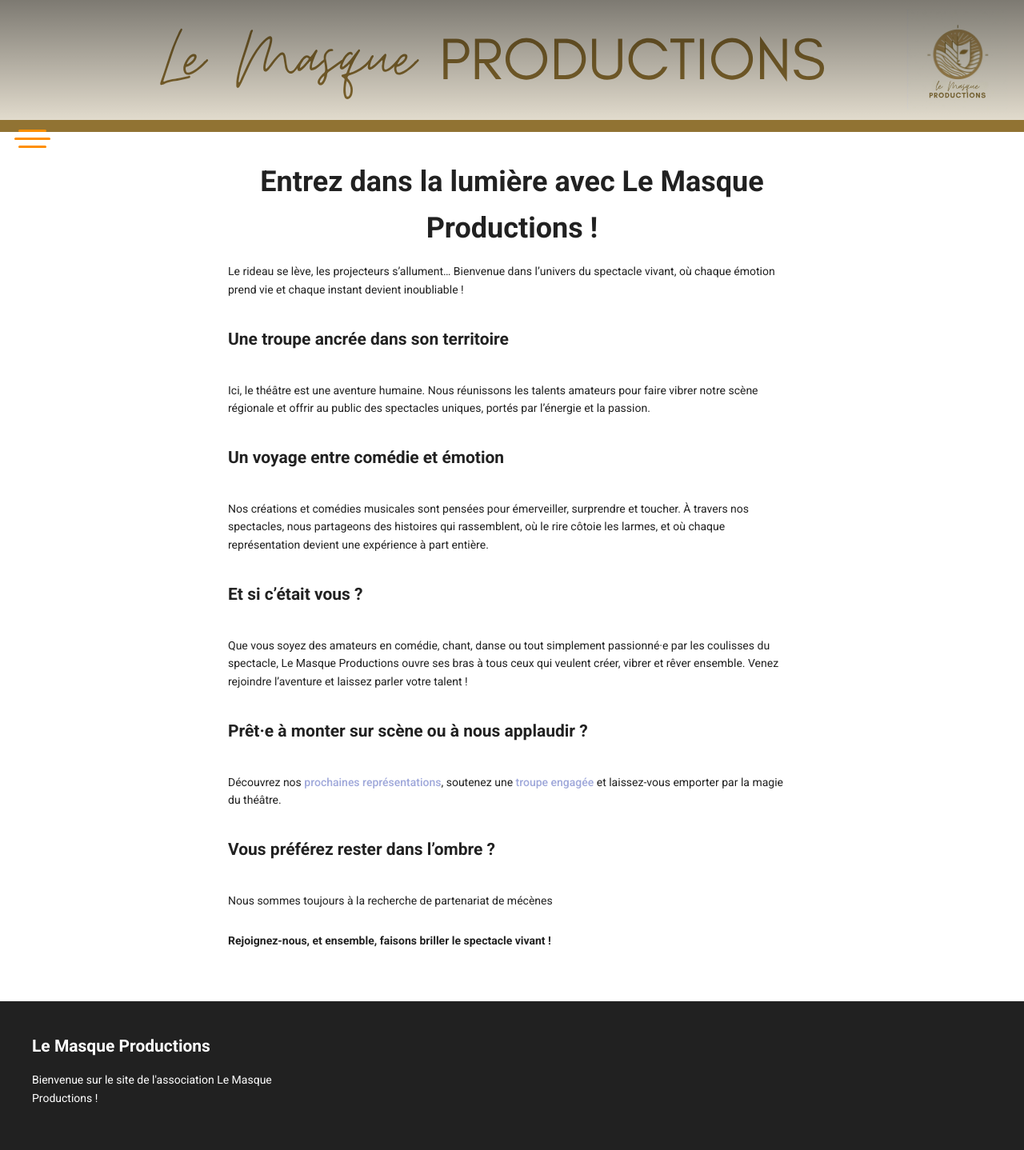
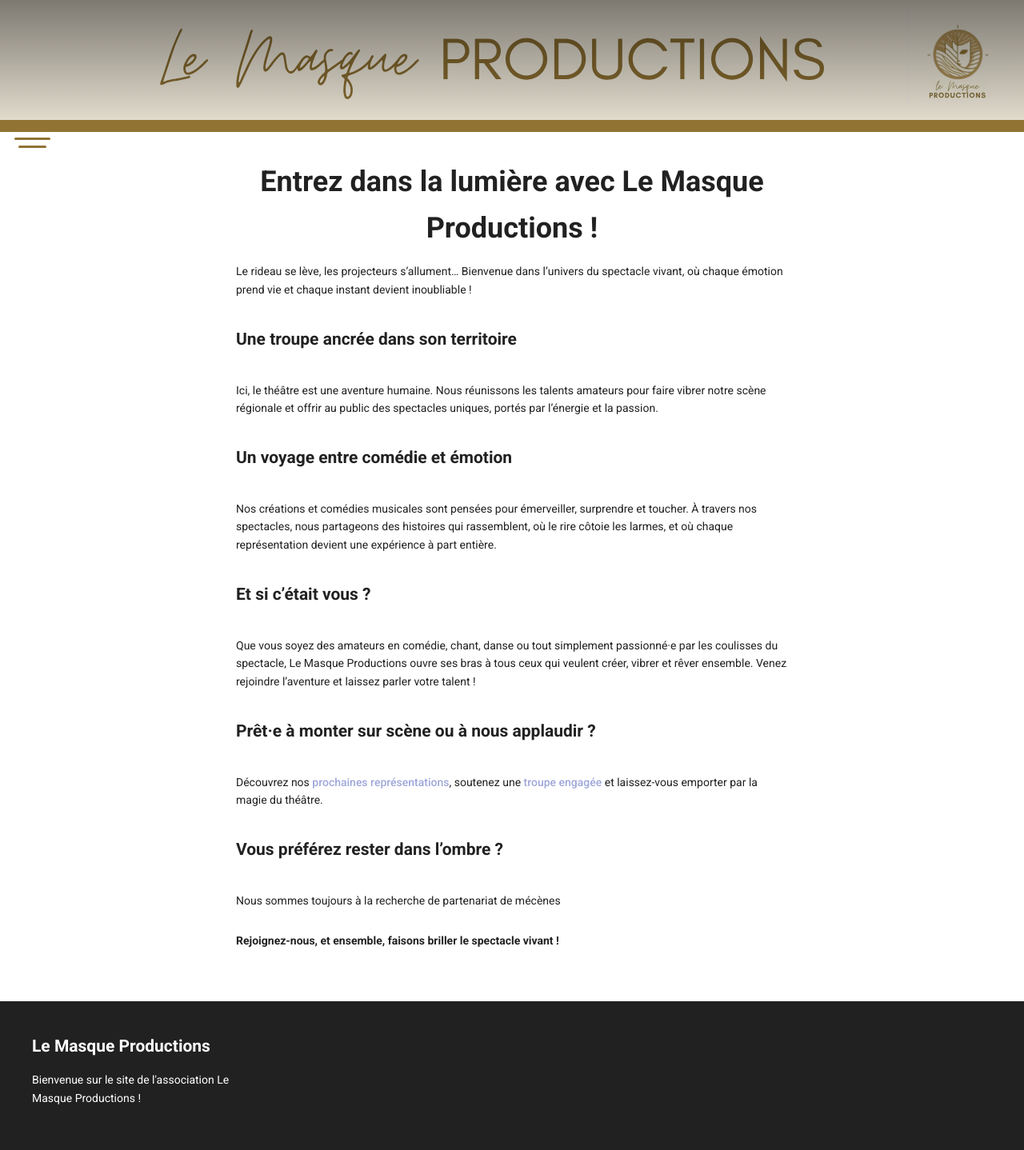
Before and after one commit to MaritaudL/lemasque-productions, a Jekyll site: the page built from index.html, in a window 1280 px wide. Shown: the whole page at 80% size. Built offline with Jekyll 4.4.1, drawn with Linux system fonts in a browser that asks for light colours; nearby versions of some CDN libraries; Markdown is read by kramdown in place of the engine named in the settings.

Commit message:
Back to OG button

```diff
--- a/assets/css/main.css
+++ b/assets/css/main.css
@@ -466,12 +466,11 @@ body.rouge {
     background: #cb2b41;
 	width: 100%;
     height: 15px;
-      background: #917333;
     clear: both;
     &-small{
       height:5px;
       }}
-}
+
 
 	.topBar {
 	  position: fixed;
@@ -492,7 +491,6 @@ body.rouge {
 	.meta {
 	  color: #cb2b41; }
 
-  }
   }
 
 * {
@@ -572,7 +570,7 @@ main .toggle-button {
     position: absolute;
     height: 3px;
     width: 100%;
-    background: #FF8F00;
+    background: #917333;
     border-radius: 9px;
     opacity: 1;
     left: 0;
```
Lines whose indentation alone changed are shown as unchanged.
